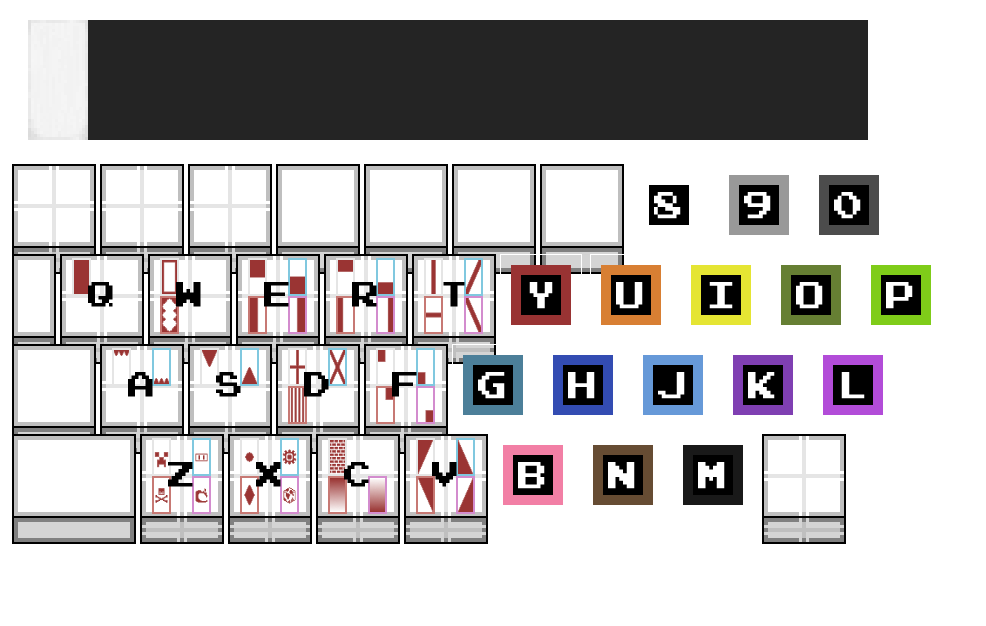
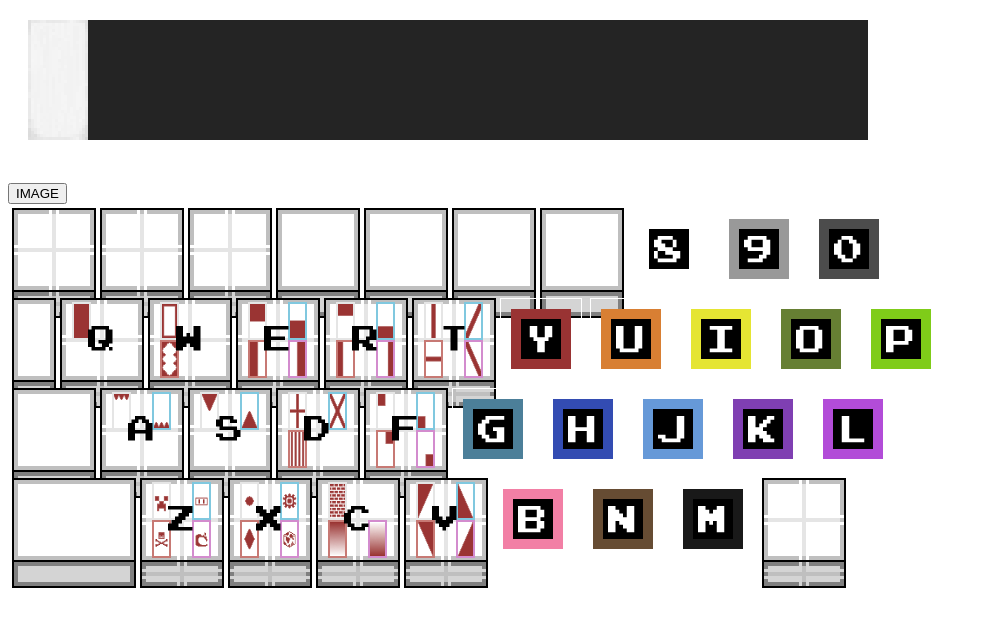
Before and after one commit to lucydoeswawa/banner-script, a React app: page / in a window 1280 px wide. Shown: the top 626 px of the page, without its empty margins (0-986 px from the left). Built offline with nearby package versions, Linux system fonts and the light colour scheme; a web font is replaced by a local one.

Commit message:
working image copy, needs cleanup

```diff
--- a/package.json
+++ b/package.json
@@ -10,6 +10,7 @@
   "author": "",
   "license": "ISC",
   "dependencies": {
+    "parse-css-color": "^0.2.1",
     "react": "^18.3.1",
     "react-dom": "^18.3.1"
   },
--- a/src/BannerInput.js
+++ b/src/BannerInput.js
@@ -1,8 +1,9 @@
 import React, { Component } from 'react';
+import parse_color from 'parse-css-color';
 
 import { BannerDisplay } from './BannerDisplay';
-import { color_to_key, key_to_color, key_to_patterns, modifier_keys, pattern_to_str, modifier_to_idx } from './banner_standard';
-import { blank_banner, count_banners, count_pieces, remove_last_piece, split_banners } from './banner_lib';
+import { colors as banner_colors, color_to_key, key_to_color, key_to_patterns, modifier_keys, pattern_to_str, modifier_to_idx } from './banner_standard';
+import { blank_banner, count_banners, count_pieces, remove_last_piece, split_banners, split_pieces } from './banner_lib';
 
 const BACKSPACE_KEYCODE = 8;
 const LEFT_ARROW_KEYCODE = 37;
@@ -37,17 +38,103 @@ const add_piece = (banners_string, idx, pattern) => {
     return banners.join('.');
 }
 
+function tint_img(img_src, r, g, b) {
+    const img = new Image();
+    img.src = img_src;
+
+    const canvas = document.createElement('canvas');
+    canvas.width = img.width;
+    canvas.height = img.height;
+    const ctx = canvas.getContext('2d');
+
+    ctx.drawImage(img, 0, 0);
+    const pixels = ctx.getImageData(0, 0, img.width, img.height);
+    const data = pixels.data;
+
+    for (var i = 0; i < data.length; i += 4) {
+        data[i    ] = data[i    ] * r / 255;
+        data[i + 1] = data[i + 1] * g / 255;
+        data[i + 2] = data[i + 2] * b / 255;
+        data[i + 3] = data[i + 3];
+    }
+
+    ctx.putImageData(pixels, 0, 0);
+    return canvas.toDataURL();
+}
+
+function generate_tinted_pattern_image(piece) {
+    var modifier_code = 0;
+    var read_offset = 0;
+    if (modifier_keys.includes(piece.substring(0, 1))) {
+        modifier_code = 1 + modifier_keys.indexOf(piece.substring(0, 1));
+        read_offset = 1;
+    }
+
+    const pattern = key_to_patterns(piece.substring(read_offset, read_offset + 1))[modifier_code];
+    const color = key_to_color(piece.substring(read_offset + 1, read_offset + 2));
+
+    const parsed_color = parse_color(banner_colors[color]);
+
+    const pattern_img = new Image();
+    pattern_img.src = require(`../res/banners/${pattern}.png`);
+
+    return tint_img(
+        require(`../res/banners/${pattern}.png`),
+        parsed_color.values[0],
+        parsed_color.values[1],
+        parsed_color.values[2]);
+}
+
+function generate_image(banners_string) {
+    const banners = split_banners(banners_string);
+
+    const canvas = document.createElement('canvas');
+    canvas.width = 20 * banners.length;
+    canvas.height = 40;
+    const ctx = canvas.getContext('2d');
+
+    banners.map((banner, idx) => {
+        const pieces = split_pieces(banner);
+        pieces.map(piece => {
+
+            const img = new Image();
+            img.src = generate_tinted_pattern_image(piece);
+
+            ctx.drawImage(img, idx * 20, 0);
+        })
+    });
+
+    try {
+
+        var url = canvas.toDataURL();
+        fetch(url)
+        .then(res => res.blob())
+        .then(blob => {
+            navigator.clipboard.write([
+                new ClipboardItem({
+                    'image/png': blob,
+                })
+            ]);
+        });
+    } catch (error) {
+        console.error(error);
+    }
+
+    return canvas.toDataURL();
+}
+
 class BannerInput extends Component {
 
     constructor() {
         super();
         this.state = {
             banners_string: blank_banner(),
+            out_image: null,
         };
     }
 
     render() {
-        const { banners_string } = this.state;
+        const { banners_string, out_image } = this.state;
         const {
             current_color,
             on_current_color,
@@ -60,7 +147,8 @@ class BannerInput extends Component {
         const banner_strings = split_banners(banners_string);
         const count = count_banners(banners_string);
 
-        return <div style={{
+        return <div>
+            <div style={{
                 width: 60 * 14,
                 height: 120,
                 margin: 20,
@@ -176,6 +264,20 @@ class BannerInput extends Component {
                     return banner;
                 })}
             </div>
+            <button onClick={() => {
+                const img = generate_image(banners_string);
+                this.setState({
+                    ...this.state,
+                    out_image: img,
+                });
+            }}>IMAGE</button>
+            {out_image != null ?
+            <img src={out_image} style={{
+                imageRendering: 'pixelated',
+                height: 80,
+            }}/> :
+            null}
+        </div>
     }
 
 }
```
Also changed, not shown: 1 other file (tests, documents, lock files or other folders). Lines whose indentation alone changed are shown as unchanged.
